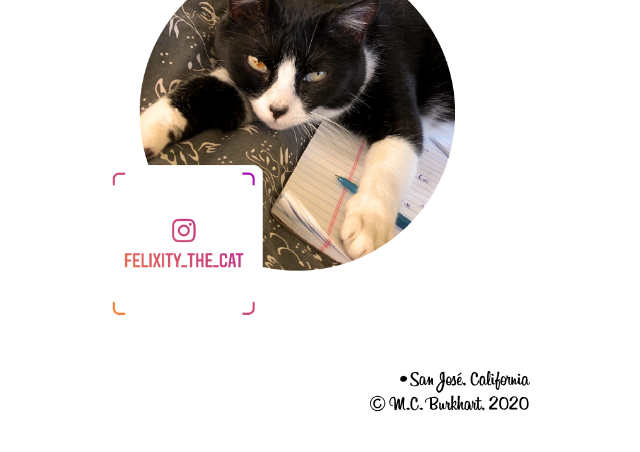
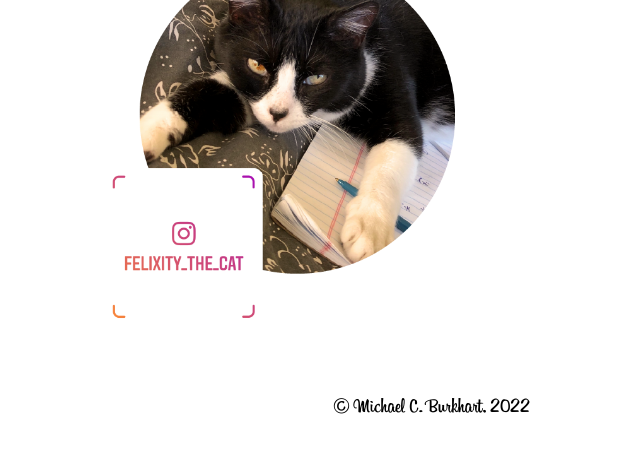
Before and after one commit to felixity-the-cat/felixity-the-cat.github.io, a Gatsby site: page / in a window 1280 px wide. Shown: the part 214-666 px from the top of the page, without its empty margins (360-1000 px from the left). Built offline with nearby package versions, Linux system fonts and the light colour scheme; Gatsby itself is replaced by a stand-in of ours.

Commit message:
update footer

```diff
--- a/gatsby-config.js
+++ b/gatsby-config.js
@@ -46,7 +46,6 @@
     },
     `gatsby-plugin-sitemap`,
     `gatsby-plugin-robots-txt`,
-    `gatsby-plugin-postcss`,
     {
       resolve: "gatsby-plugin-html-attributes",
       options: {
--- a/package.json
+++ b/package.json
@@ -21,7 +21,6 @@
     "gatsby": "^4.4.0",
     "gatsby-plugin-html-attributes": "^1.0.5",
     "gatsby-plugin-image": "^2.4.0",
-    "gatsby-plugin-postcss": "^2.3.11",
     "gatsby-plugin-robots-txt": "^1.5.1",
     "gatsby-plugin-sitemap": "^5.4.0",
     "gatsby-transformer-sharp": "^4.4.0",
--- /dev/null
+++ b/src/components/fonts.js
@@ -0,0 +1,21 @@
+import { createGlobalStyle } from "styled-components"
+
+import BillabongWoff2 from "../fonts/Billabong.woff2"
+import BillabongWoff from "../fonts/Billabong.woff"
+import BillabongOtf from "../fonts/Billabong.otf"
+
+const Fonts = createGlobalStyle`
+    @font-face {
+      font-family: "Billabong";
+      src: url(${BillabongWoff2}) format("woff2"),
+      url(${BillabongWoff}) format("woff"),
+      url(${BillabongOtf}) format("opentype");
+      font-style: normal;
+      font-weight: normal;
+      font-feature-settings: "kern" 1, "onum" 1;
+      unicode-range: U+000-5FF, U+261C; /* Latin glyphs */
+      font-display: block;
+    }
+`
+
+export default Fonts
--- a/src/components/layouts.js
+++ b/src/components/layouts.js
@@ -1,5 +1,6 @@
 import React from "react"
 import styled from "styled-components"
+import Fonts from "./fonts"
 
 export const Deck = styled.div`
   align-items: center;
@@ -9,6 +10,7 @@
   width: 90%;
   max-width: 500px;
   display: block;
+  font-family: "Billabong";
 `
 
 export const Heading = styled.header`
@@ -21,8 +23,20 @@
   margin: 3rem auto;
 `
 
-export const FootingImage = styled.img`
-  height: 2.5rem;
-  width: initial;
-  float: right;
+export const Footing = styled.footer`
+  display: flex;
+  justify-content: flex-end;
+  * {
+    text-align: right;
+    font-size: 1.3rem;
+  }
+  a {
+    color: inherit;
+    font-weight: normal;
+    text-decoration: none;
+    :hover {
+      font-weight: bolder;
+      text-decoration: none;
+    }
+  }
 `
--- a/src/pages/index.jsx
+++ b/src/pages/index.jsx
@@ -3,10 +3,10 @@
 import { graphql } from "gatsby"
 import { GatsbyImage } from "gatsby-plugin-image"
 
-import Byline from "../images/byline.svg"
+import Fonts from "../components/fonts"
 import TitleSVG from "../images/felixity_the_cat.svg"
 
-import { Deck, Heading, Nametag, FootingImage } from "../components/layouts"
+import { Deck, Heading, Nametag, Footing } from "../components/layouts"
 
 export default function Home({ data }) {
   return (
@@ -80,6 +80,8 @@
           `}
         </script>
       </Helmet>
+      <body>
+        <Fonts />
 
         <Deck>
           <Heading>
@@ -96,17 +98,18 @@
             >
               <GatsbyImage
                 image={data.file.childImageSharp.gatsbyImageData}
-              alt="link to Felixity the cat"
+                alt="Felixity the cat"
               />
             </a>
           </Nametag>
 
-        <footer>
+          <Footing>
             <a href="https://burkh4rt.github.io" target="_blank" rel="noopener">
-            <FootingImage src={Byline} alt="Michael C. Burkhart, author" />
+              <p>© Michael C. Burkhart, {data.site.year}</p>
             </a>
-        </footer>
+          </Footing>
         </Deck>
+      </body>
     </>
   )
 }
```
Also changed, not shown: src/fonts/Billabong.otf (added), src/fonts/Billabong.ttf (added), src/fonts/Billabong.woff (added), src/fonts/Billabong.woff2 (added), 1 other file. Lines whose indentation alone changed are shown as unchanged.
